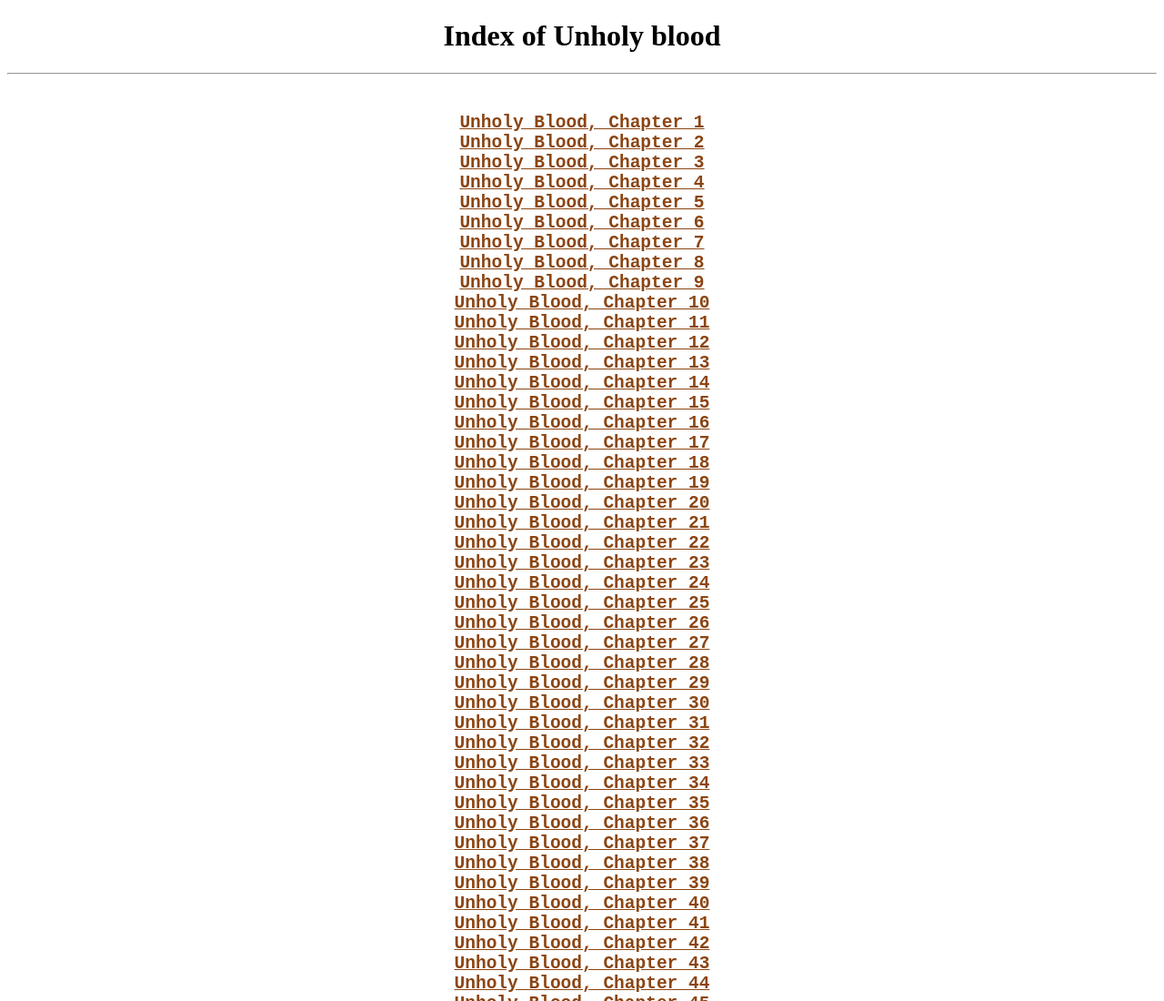
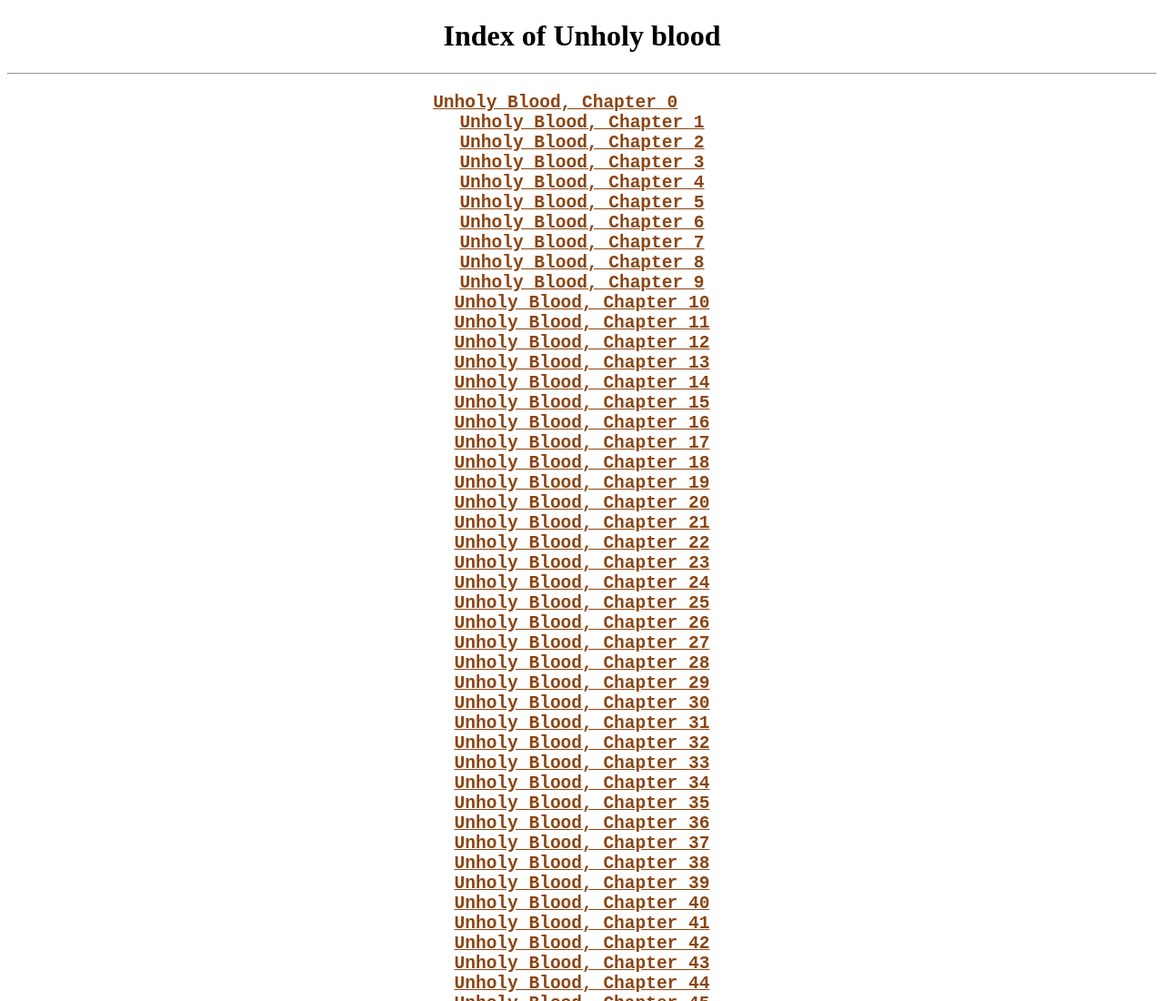
Before and after one commit to snehakumari-37/Unholy-Blood, a plain HTML site: page Chapters/index.html in a window 1280 px wide. Shown: the top 1100 px of the page at 91% size. Drawn offline with Linux system fonts and the light colour scheme.

Commit message:
Update index.html

```diff
--- a/Chapters/index.html
+++ b/Chapters/index.html
@@ -27,6 +27,7 @@
     <hr>
     <h2>
     <pre>
+<a href="00.pdf">Unholy Blood, Chapter 0</a>
 <a href="01.pdf">Unholy Blood, Chapter 1</a>
 <a href="02.pdf">Unholy Blood, Chapter 2</a>
 <a href="03.pdf">Unholy Blood, Chapter 3</a>
```
